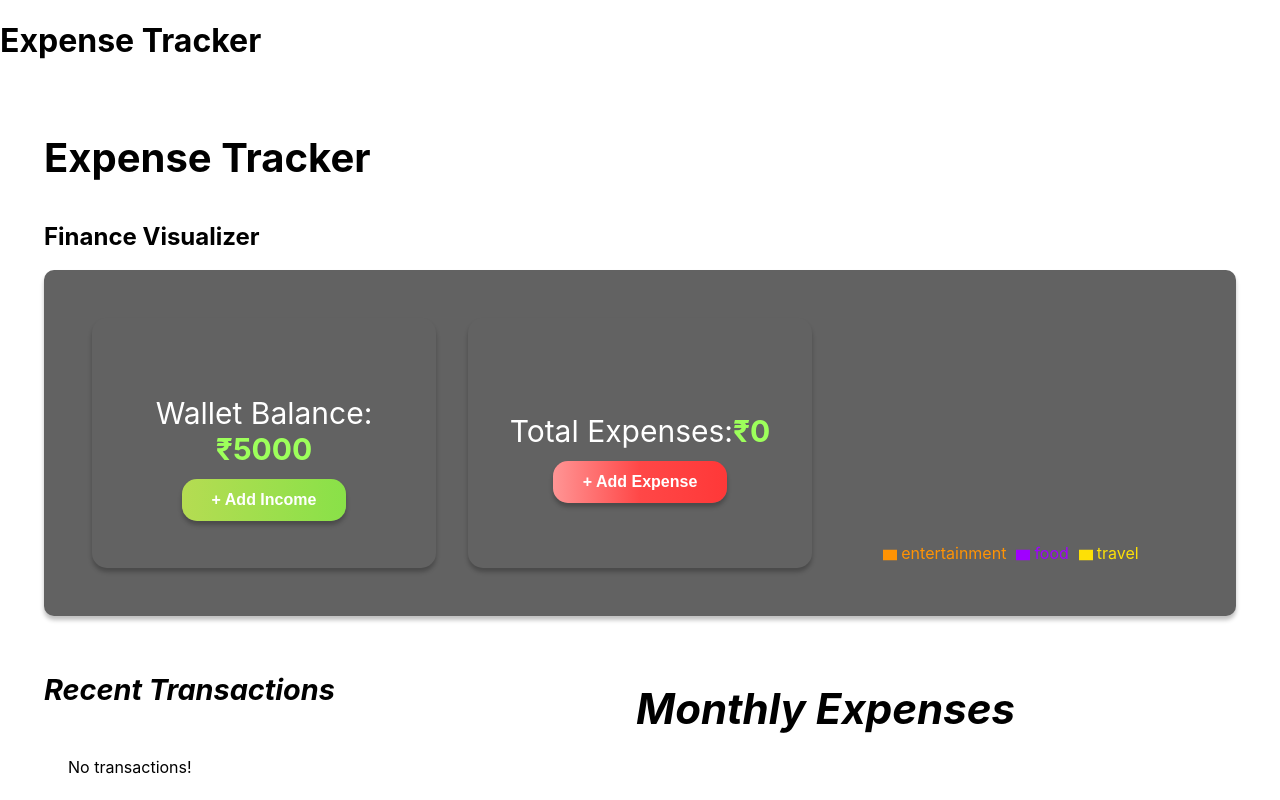
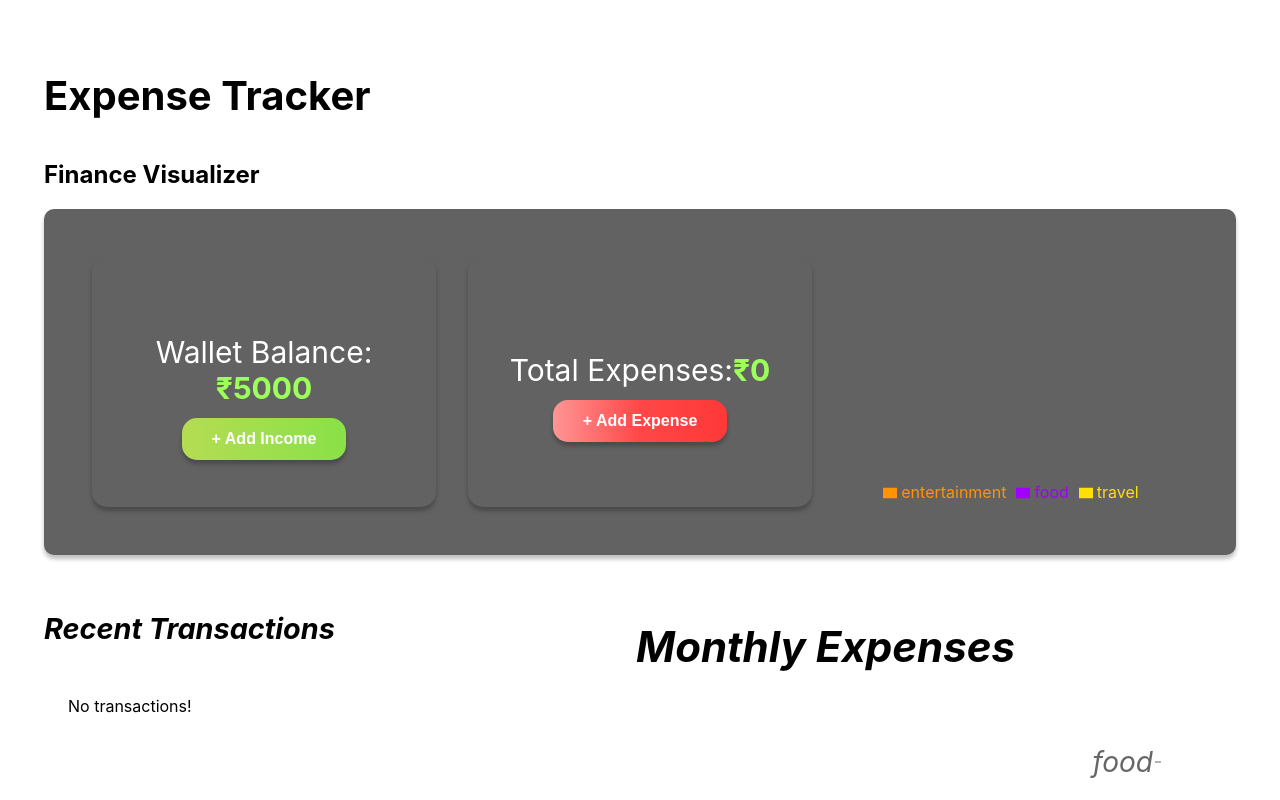
Before and after one commit to BHAGYASHREEKHEMSHETTY/xpensetracker, a React (Create React App) app: page / in a window 1280 px wide. Shown: the top 800 px of the page. Built offline with nearby package versions, Linux system fonts and the light colour scheme.

Commit message:
Your commit message

```diff
--- a/src/App.js
+++ b/src/App.js
@@ -3,11 +3,11 @@ import { SnackbarProvider } from "notistack";
 
 export default function App() {
   return (
-    <>
-      <h1>Expense Tracker</h1>
+
+
       <SnackbarProvider>
         <Home />
       </SnackbarProvider>
-    </>
+
   );
 }
```
